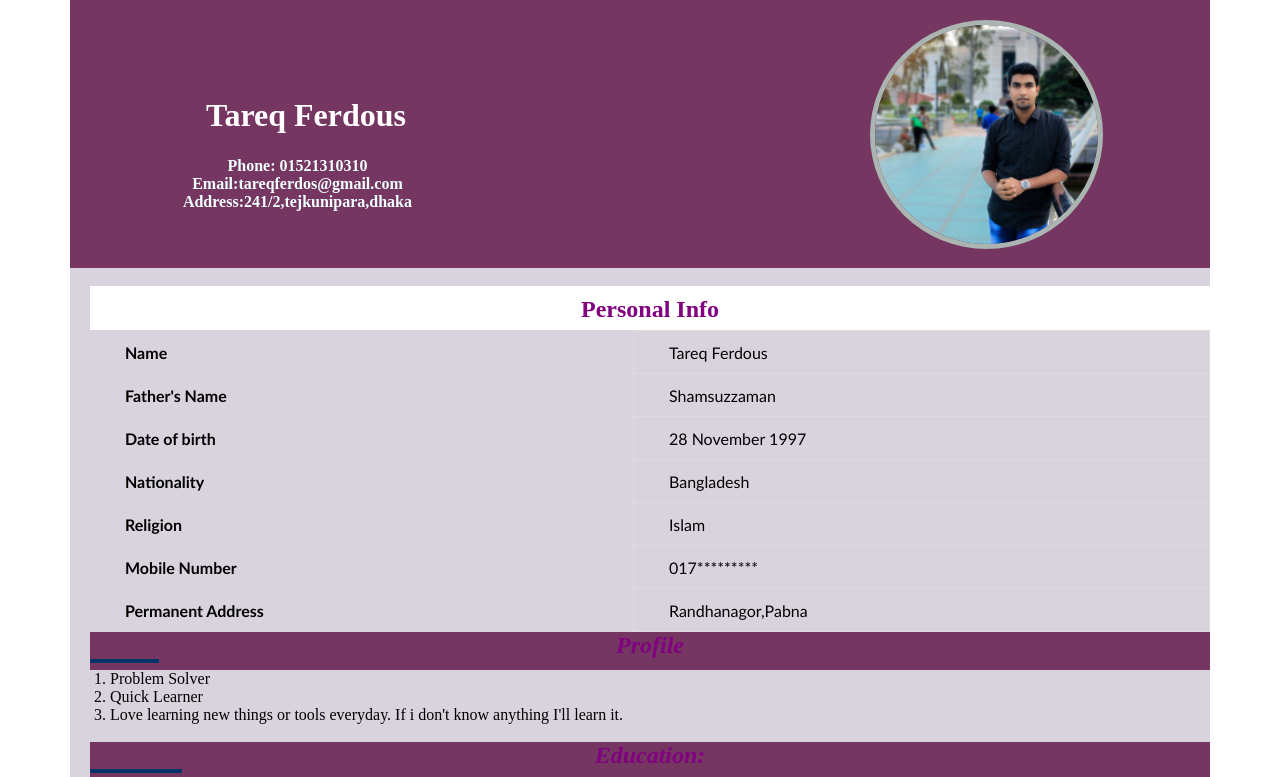
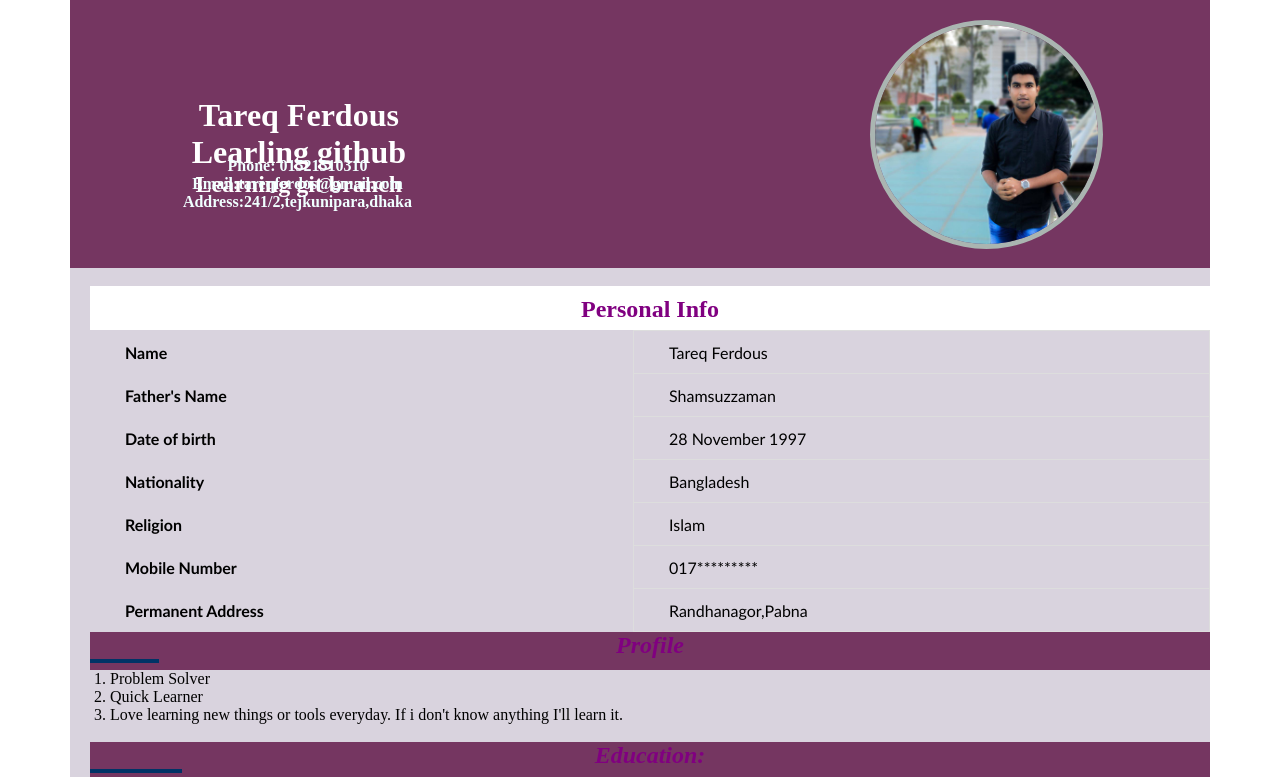
Before and after one commit to tareqferdous/PRACTICE, a plain HTML site: page index.html in a window 1280 px wide. Shown: the top 777 px of the page. Drawn offline with Linux system fonts and the light colour scheme.

Commit message:
branch-commit

```diff
--- a/css/style.css
+++ b/css/style.css
@@ -22,6 +22,7 @@ body{
 .new{
 	display: block;
 	margin: 0 auto;
+	text-align: center;
 }
 .header .center{
 	text-align: center;
--- a/index.html
+++ b/index.html
@@ -9,7 +9,6 @@
 
 
 	<body>
-
 		<div class="container">
 		<div class="header">
 		<div class="class2">
@@ -17,6 +16,8 @@
 
 		<div class="title">
 		<h1>Tareq Ferdous</h1>
+		<h1>Learling github</h1>
+		<h2>Learning git branch</h2>
 	    </div>
 
 
```
